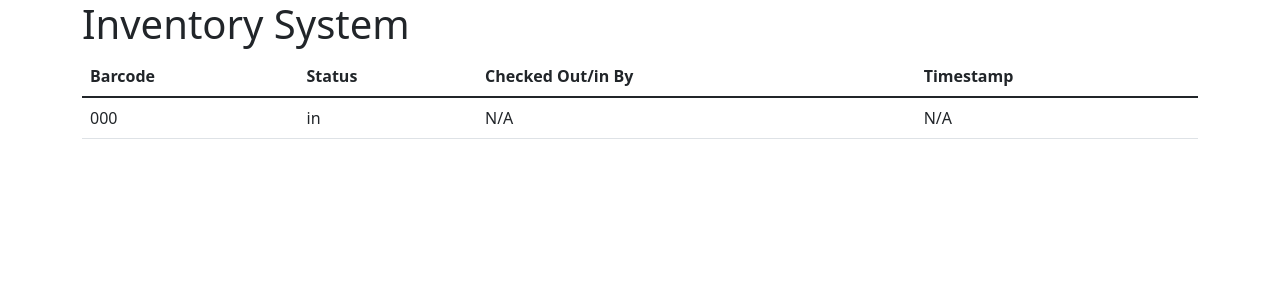
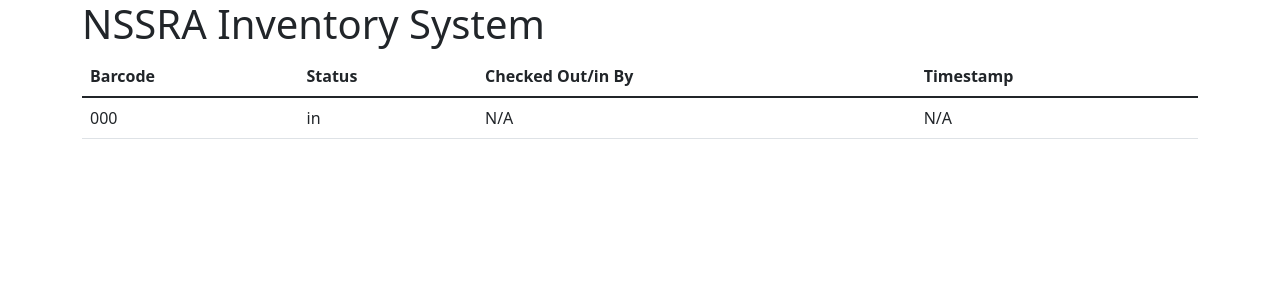
Before and after one commit to varnerchris/inventory_app, a Flask app: page / in a window 1280 px wide. Shown: the top 300 px of the page. Run offline with Flask 3, Linux system fonts and the light colour scheme; tables that the repository leaves empty hold one stand-in row (values such as "Sample post"); data that the repository does not hold is empty; parts of the project's set-up code (start-up, migrations or seed data) failed here and were passed over; some libraries are stand-ins or nearby versions.

Commit message:
changed language to NSSRA inventory system

```diff
--- a/templates/inventory.html
+++ b/templates/inventory.html
@@ -8,7 +8,7 @@
 </head>
 <body>
     <div class="container">
-        <h1>Inventory System</h1>
+        <h1>NSSRA Inventory System</h1>
 
         <!-- Inventory Table -->
         <table class="table">
```
